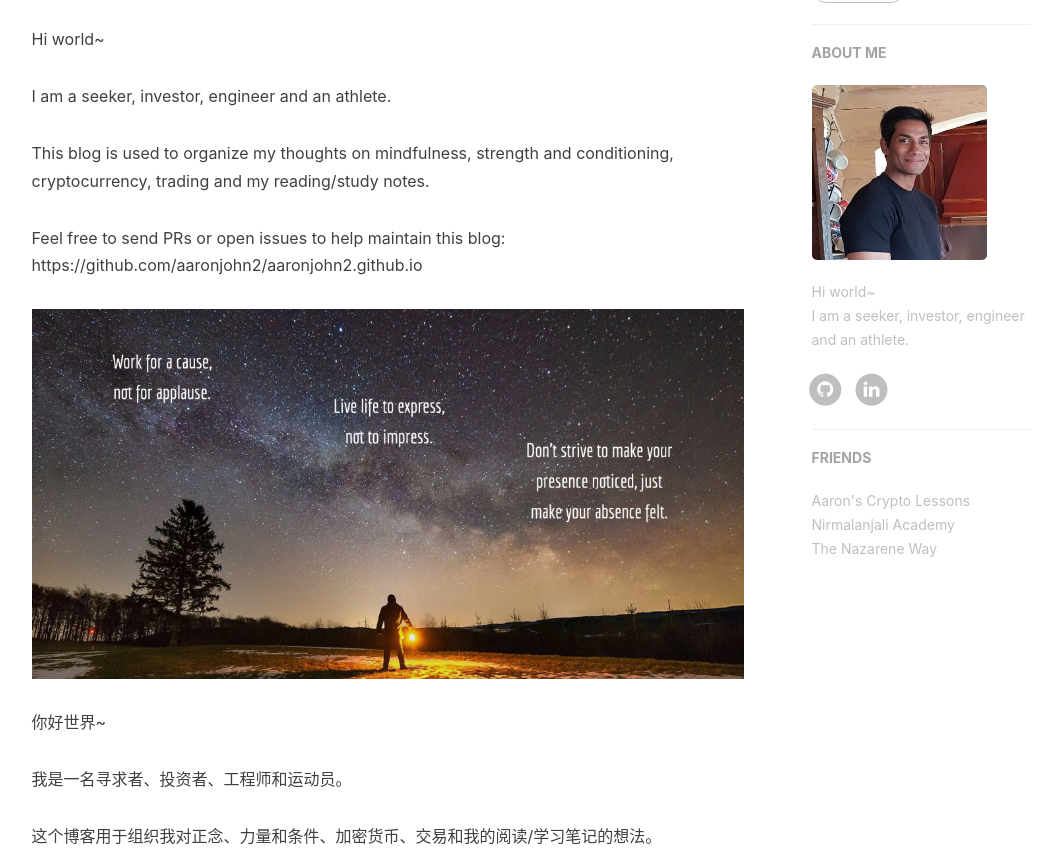
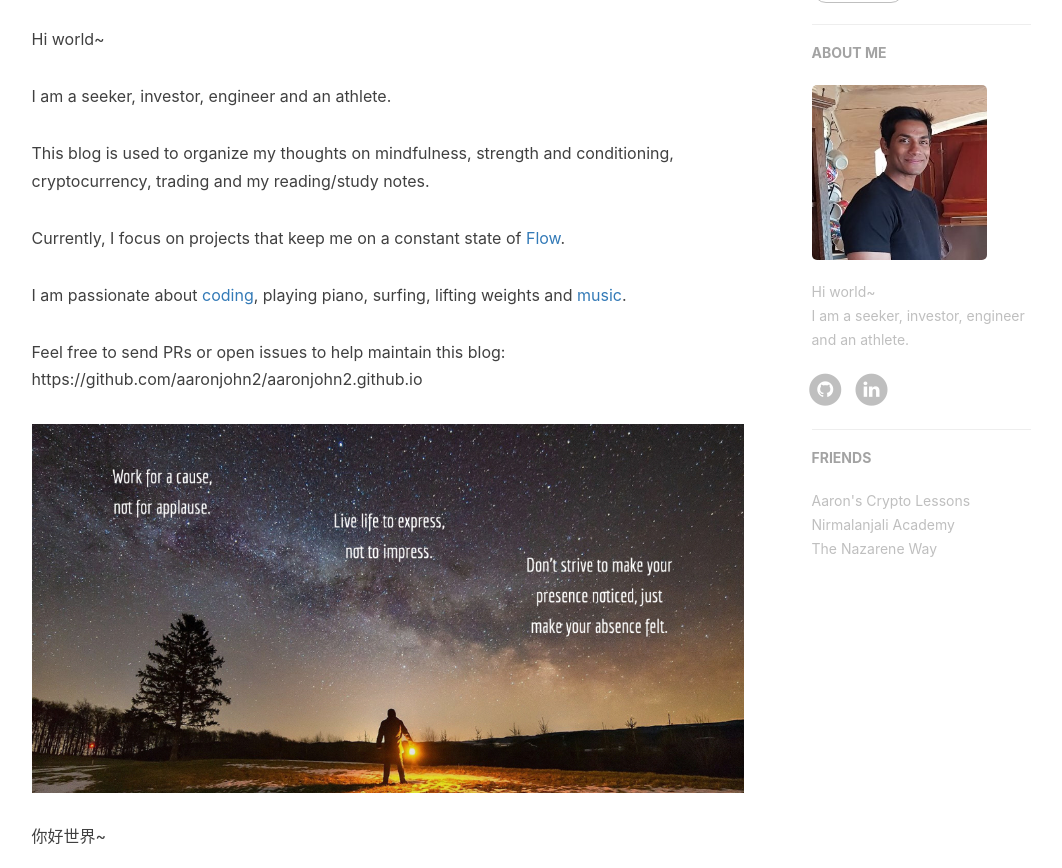
Before and after one commit to aaronjohn2/aaronjohn2.github.io, a Jekyll site: the page built from about.html, in a window 1280 px wide and 900 px high, scrolled down 490 px, cut to the strip 32-900 px from the top of the window. Shown: the whole strip, without its empty margins (136-1198 px from the left). Built offline with Jekyll 4.4.1, drawn with Linux system fonts in a browser that asks for light colours; nearby versions of some CDN libraries; comment, search, counter and statistics services are not loaded.

Commit message:
Update en.md

```diff
--- a/_includes/about/en.md
+++ b/_includes/about/en.md
@@ -4,6 +4,10 @@ I am a seeker, investor, engineer and an athlete.
 
 This blog is used to organize my thoughts on mindfulness, strength and conditioning, cryptocurrency, trading and my reading/study notes.
 
+Currently, I focus on projects that keep me on a constant state of <a href="https://en.wikipedia.org/wiki/Flow_(psychology)" target="_blank" rel="noopener noreferrer">Flow</a>.
+
+I am passionate about <a href="https://github.com/aaronjohn2" target="_blank" rel="noopener noreferrer">coding</a>, playing piano, surfing, lifting weights and <a href="https://soundcloud.app.goo.gl/okdvserNpYpGEytw8" target="_blank" rel="noopener noreferrer">music</a>.
+
 Feel free to send PRs or open issues to help maintain this blog: https://github.com/aaronjohn2/aaronjohn2.github.io
 
 ![](/assets/quote.jpg)
```
